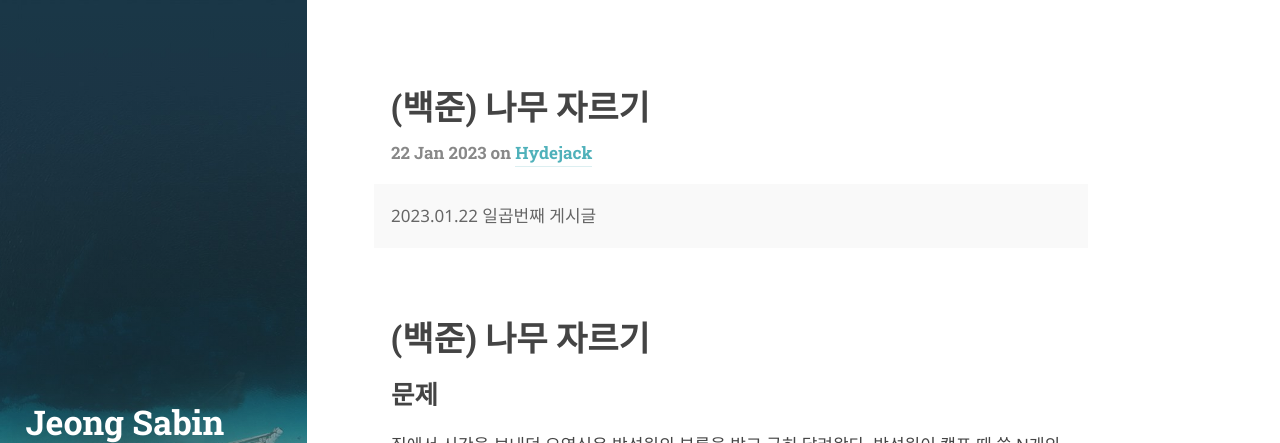
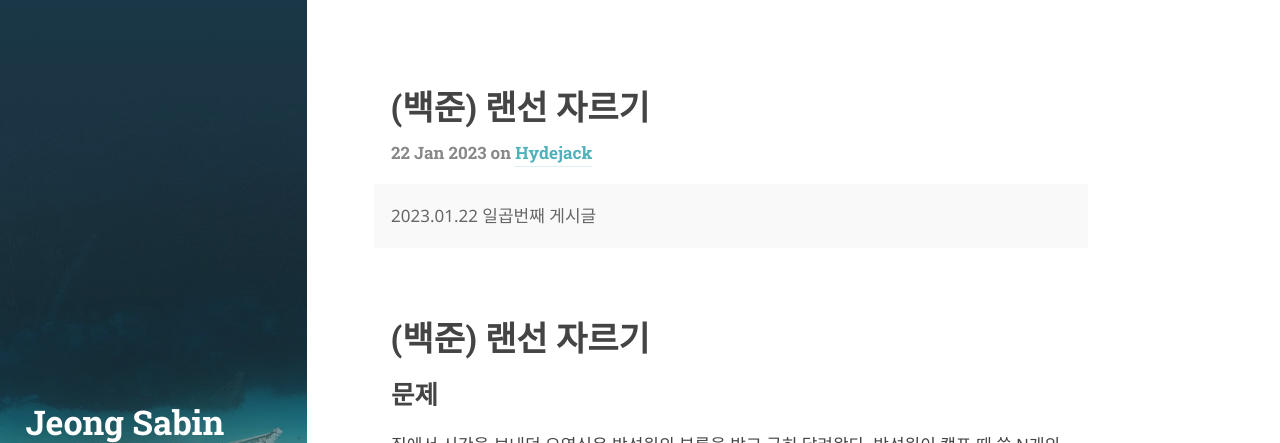
Before and after one commit to JeongSabin/JeongSabin.github.io, a Jekyll site: the page built from _posts/2023-01-22-(백준)-랜선자르기-.md, in a window 1280 px wide and 900 px high. Shown: the top 443 px of the window. Built offline with Jekyll 4.4.1, drawn with Linux system fonts in a browser that asks for light colours; some web fonts are replaced.

Commit message:
title fix

```diff
--- a/_posts/2023-01-22-(백준)-랜선자르기-.md
+++ b/_posts/2023-01-22-(백준)-랜선자르기-.md
@@ -1,12 +1,12 @@
 ---
 layout: post
-title: (백준) 나무 자르기
+title: (백준) 랜선 자르기
 description: >
   2023.01.22 일곱번째 게시글
 tags: [hydejack]
 ---
 
-# (백준) 나무 자르기
+# (백준) 랜선 자르기
 ## 문제
 집에서 시간을 보내던 오영식은 박성원의 부름을 받고 급히 달려왔다. 박성원이 캠프 때 쓸 N개의 랜선을 만들어야 하는데 너무 바빠서 영식이에게 도움을 청했다.
 
```
